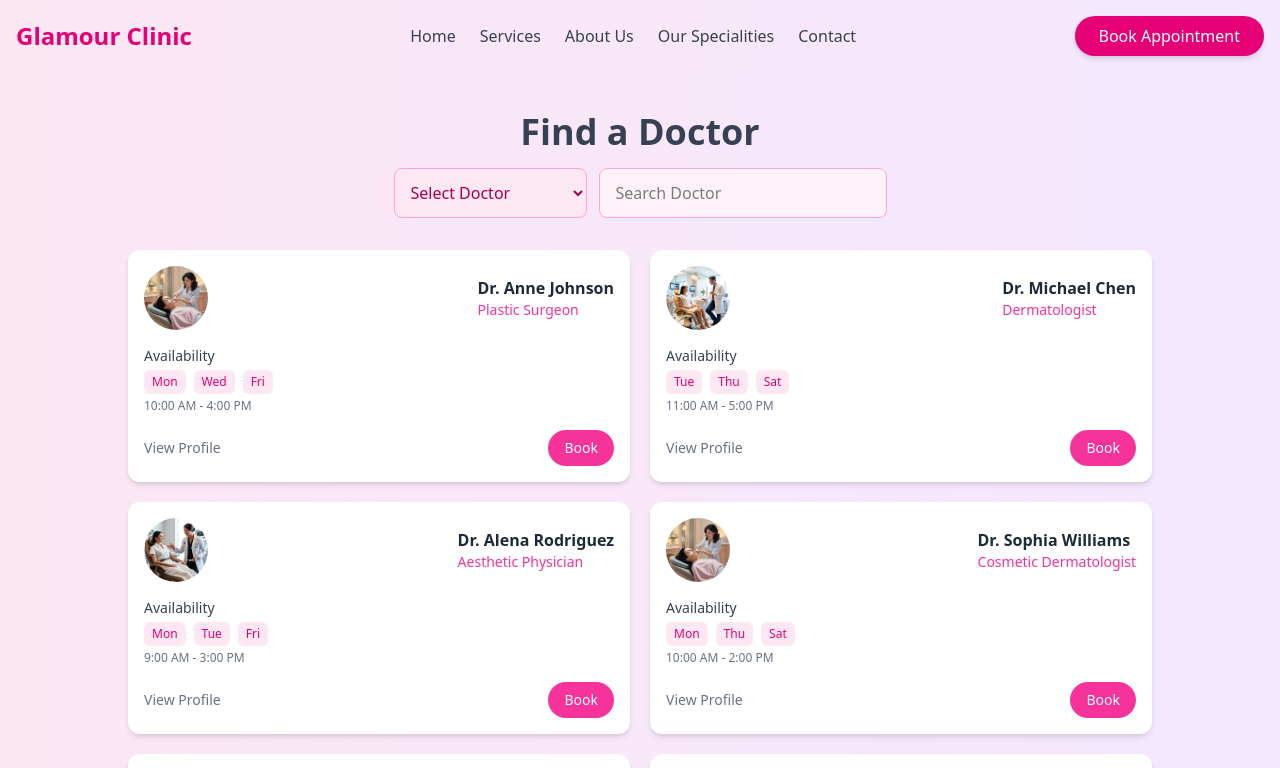
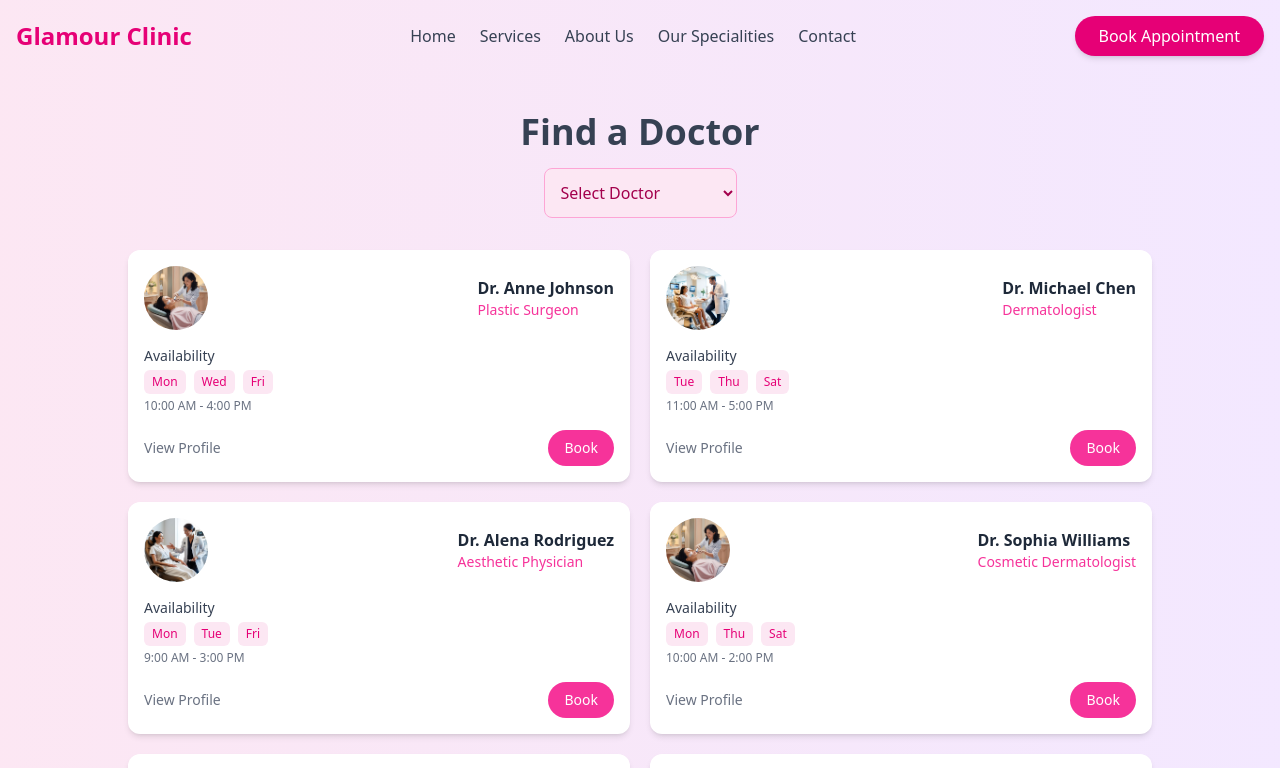
Before and after one commit to Blu-dev24/Clinic-project, a React (Vite) app: page /appointment in a window 1280 px wide. Shown: the top 768 px of the page. Built offline with nearby package versions, Linux system fonts and the light colour scheme.

Commit message:
done with appointment page

```diff
--- a/src/pages/Appointment.jsx
+++ b/src/pages/Appointment.jsx
@@ -16,7 +16,10 @@ const Appointment = () => {
     <section className="bg-gradient-to-r from-pink-100 to-purple-100 py-10 px-4">
 
       {/* Header */}
-      <div className="text-center mb-8">
+      <div
+        className="text-center mb-8"
+        data-aos="fade-up"
+      >
         <h1 className="text-3xl md:text-4xl font-bold text-gray-700">
           Find a Doctor
         </h1>
@@ -25,6 +28,8 @@ const Appointment = () => {
           <select
             value={selectedDoctor}
             onChange={(e) => setSelectedDoctor(e.target.value)}
+            data-aos="fade-right"
+            data-aos-delay="100"
             className="border border-pink-300 bg-pink-100 text-pink-800 p-3 rounded-lg focus:ring-2 focus:ring-pink-400"
           >
             <option value="">Select Doctor</option>
@@ -34,21 +39,17 @@ const Appointment = () => {
               </option>
             ))}
           </select>
-
-          <input
-            type="text"
-            placeholder="Search Doctor"
-            className="w-full md:w-72 px-4 py-2 rounded-lg border border-pink-300 bg-pink-50 focus:ring-2 focus:ring-pink-400"
-          />
         </div>
       </div>
 
       {/* Grid */}
       <div className="max-w-5xl mx-auto grid grid-cols-1 sm:grid-cols-2 gap-5">
 
-        {filteredDoctors.map((doctor) => (
+        {filteredDoctors.map((doctor, index) => (
           <div
             key={doctor.id}
+            data-aos="fade-up"
+            data-aos-delay={index * 100}
             className="bg-white rounded-xl shadow-md hover:shadow-lg transition p-4 flex flex-col justify-between"
           >
 
@@ -106,10 +107,17 @@ const Appointment = () => {
         ))}
       </div>
 
+      {/* Modal */}
       {bookingDoctor && (
-        <div className="fixed inset-0 bg-black/40 flex justify-center items-center z-50">
+        <div
+          className="fixed inset-0 bg-black/40 flex justify-center items-center z-50"
+          data-aos="fade-in"
+        >
 
-          <div className="bg-white p-6 rounded-xl w-[90%] max-w-md shadow-lg">
+          <div
+            className="bg-white p-6 rounded-xl w-[90%] max-w-md shadow-lg"
+            data-aos="zoom-in"
+          >
 
             <h2 className="text-xl font-bold mb-4 text-gray-800">
               Book Appointment
@@ -126,12 +134,13 @@ const Appointment = () => {
               onChange={(e) => setDate(e.target.value)}
               className="w-full border border-pink-300 bg-pink-50 text-pink-800 p-2 rounded-lg mb-3 focus:ring-2 focus:ring-pink-400 outline-none"
             />
+
             <input
               type="tel"
               placeholder="Enter Phone Number"
               value={phone}
               onChange={(e) => {
-                const value = e.target.value.replace(/[^0-9]/g, ""); // allow only digits
+                const value = e.target.value.replace(/[^0-9]/g, "");
                 setPhone(value);
               }}
               className="w-full border border-pink-300 bg-pink-50 text-pink-800 p-2 rounded-lg mb-4 focus:ring-2 focus:ring-pink-400 outline-none"
@@ -147,17 +156,16 @@ const Appointment = () => {
 
               <button
                 onClick={() => {
-                  // Phone validation
                   if (phone.length !== 10) {
                     alert("Enter valid 10-digit number");
                     return;
                   }
 
-                  // Date validation (optional but needed)
                   if (!date) {
                     alert("Select a date");
                     return;
                   }
+
                   setBookingDoctor(null);
                   alert("Appointment Requested!");
                 }}
```
